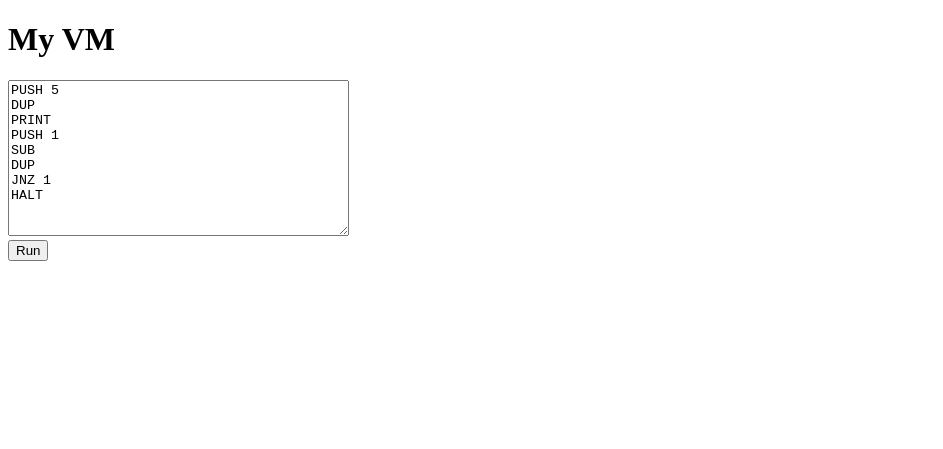
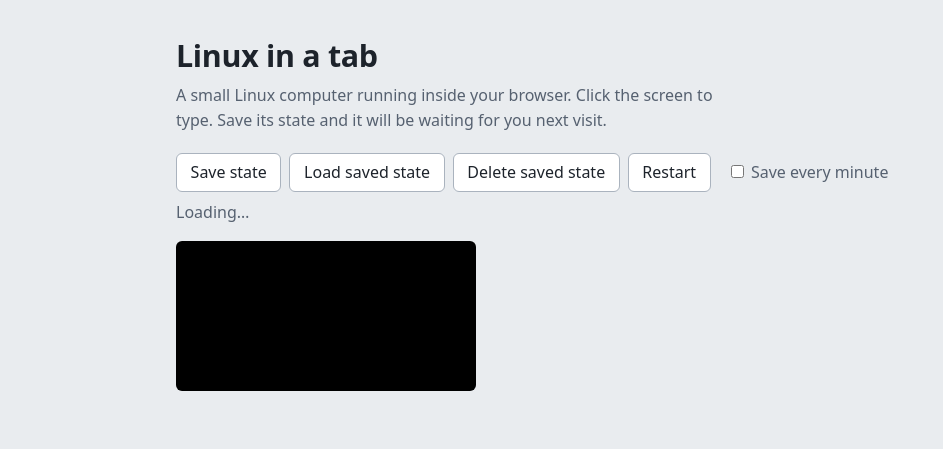
Before and after one commit to npm-install-fluffypaws/cutieVM, a plain HTML site: page index.html in a window 1280 px wide. Shown: the whole page, without its empty margins (0-943 px from the left). Drawn offline with Linux system fonts and the light colour scheme.

Commit message:
Add files via upload

```diff
--- a/index.html
+++ b/index.html
@@ -1,28 +1,32 @@
 <!DOCTYPE html>
-<html>
-<head><meta charset="utf-8"><title>My VM</title></head>
+<html lang="en">
+<head>
+  <meta charset="utf-8">
+  <meta name="viewport" content="width=device-width, initial-scale=1">
+  <title>Linux in a tab</title>
+  <link rel="stylesheet" href="style.css">
+</head>
 <body>
-  <h1>My VM</h1>
-  <textarea id="code" rows="10" cols="40">PUSH 5
-DUP
-PRINT
-PUSH 1
-SUB
-DUP
-JNZ 1
-HALT</textarea><br>
-  <button onclick="go()">Run</button>
-  <pre id="out"></pre>
-  <script src="vm.js"></script>
-  <script>
-    function go() {
-      const program = document.getElementById("code").value
-        .split("\n").filter(l => l.trim())
-        .map(l => { const [op, a] = l.trim().split(/\s+/); return [op, a === undefined ? undefined : Number(a)]; });
-      const out = document.getElementById("out");
-      out.textContent = "";
-      run(program, v => out.textContent += v + "\n");
-    }
-  </script>
+  <main>
+    <h1>Linux in a tab</h1>
+    <p class="lede">A small Linux computer running inside your browser. Click the screen to type. Save its state and it will be waiting for you next visit.</p>
+
+    <div class="controls">
+      <button id="save">Save state</button>
+      <button id="load">Load saved state</button>
+      <button id="delete">Delete saved state</button>
+      <button id="reset">Restart</button>
+      <label><input type="checkbox" id="autosave"> Save every minute</label>
+    </div>
+    <p id="status" role="status">Loading…</p>
+
+    <div id="screen_container">
+      <div style="white-space: pre; font: 14px monospace; line-height: 14px"></div>
+      <canvas></canvas>
+    </div>
+  </main>
+
+  <script src="lib/libv86.js"></script>
+  <script src="app.js"></script>
 </body>
 </html>
--- /dev/null
+++ b/style.css
@@ -0,0 +1,31 @@
+:root {
+  --paper: #e9ecef;
+  --ink: #1d232b;
+  --muted: #566170;
+  --accent: #1f5fbf;
+  --screen: #000;
+}
+* { box-sizing: border-box; }
+body {
+  margin: 0;
+  background: var(--paper);
+  color: var(--ink);
+  font: 16px/1.55 system-ui, -apple-system, "Segoe UI", sans-serif;
+}
+main { max-width: 960px; margin: 0 auto; padding: 2rem 1rem 3rem; }
+h1 { font-size: 1.9rem; margin: 0 0 .25rem; letter-spacing: -.01em; }
+.lede { color: var(--muted); max-width: 60ch; margin: 0 0 1.25rem; }
+.controls { display: flex; flex-wrap: wrap; gap: .5rem; align-items: center; margin-bottom: .5rem; }
+button {
+  font: inherit; padding: .4rem .85rem; border-radius: 6px;
+  border: 1px solid #aab3be; background: #fff; color: var(--ink); cursor: pointer;
+}
+button:hover { border-color: var(--accent); }
+button:focus-visible, input:focus-visible { outline: 3px solid var(--accent); outline-offset: 2px; }
+label { color: var(--muted); margin-left: .5rem; }
+#status { min-height: 1.5em; color: var(--muted); margin: .25rem 0 1rem; }
+#screen_container {
+  background: var(--screen); display: inline-block; max-width: 100%;
+  overflow: auto; border-radius: 6px;
+}
+#screen_container canvas { display: block; max-width: 100%; height: auto; }
```
